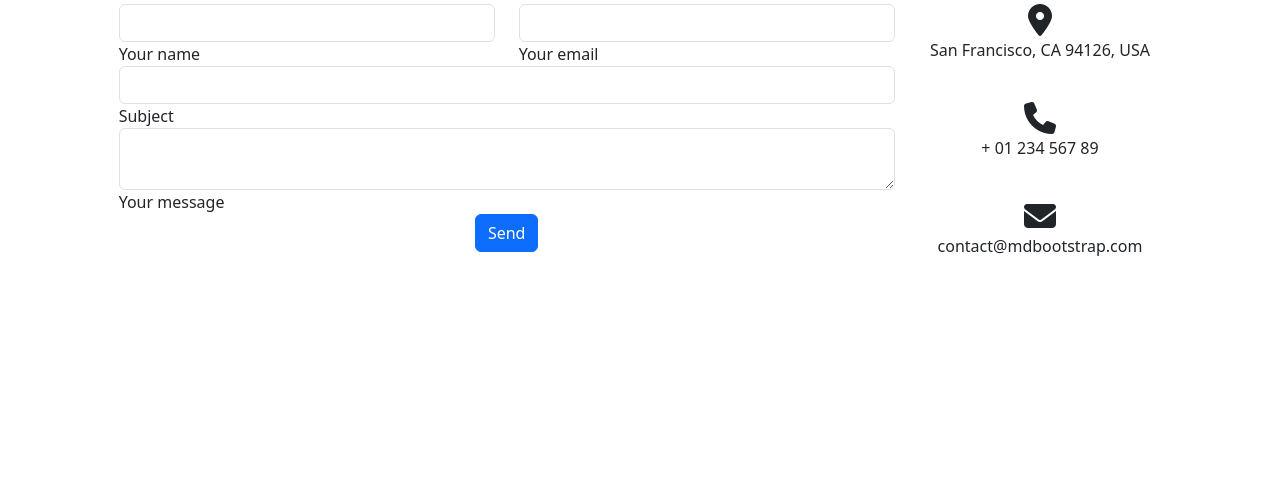
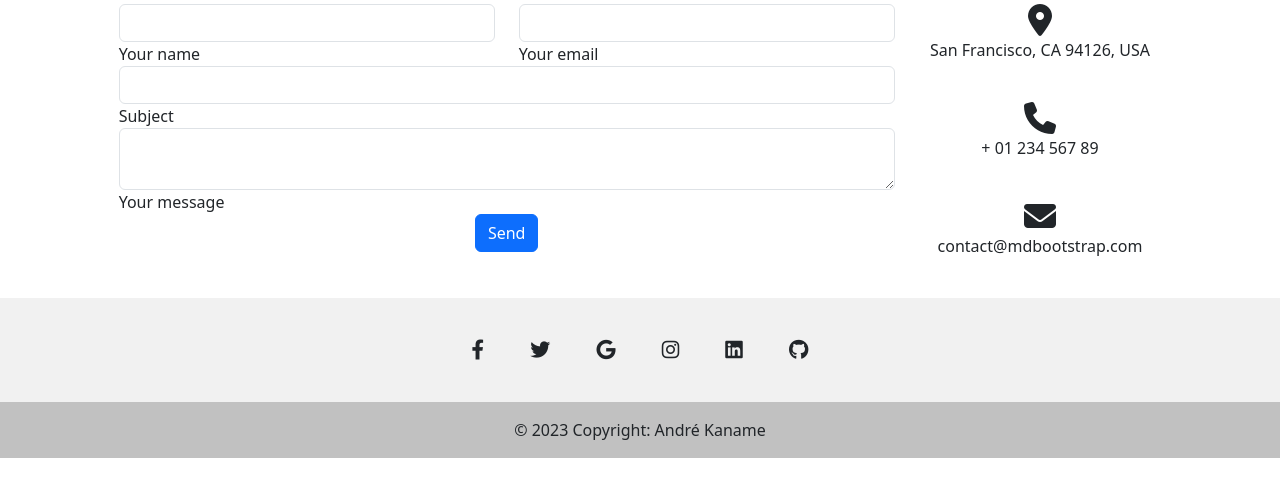
Before and after one commit to AndreKaname/-japanese-restaurant-template, a plain HTML site: page index.html in a window 1280 px wide. Shown: the part 2005-2501 px from the top of the page. After the commit the page ends 2463 px from the top, so only its background shows below. Drawn offline with nearby package versions, Linux system fonts and the light colour scheme.

Commit message:
a modified some things in the footer

```diff
--- a/index.html
+++ b/index.html
@@ -217,105 +217,80 @@
     </div>
 
 </section>
+
+
+<footer class="text-center text-white" style="background-color: #f1f1f1;">
+    <!-- Grid container -->
+    <div class="container pt-4">
+      <!-- Section: Social media -->
+      <section class="mb-4">
+        <!-- Facebook -->
+        <a
+          class="btn btn-link btn-floating btn-lg text-dark m-1"
+          href="#!"
+          role="button"
+          data-mdb-ripple-color="dark"
+          ><i class="fab fa-facebook-f"></i
+        ></a>
+
+        <!-- Twitter -->
+        <a
+          class="btn btn-link btn-floating btn-lg text-dark m-1"
+          href="#!"
+          role="button"
+          data-mdb-ripple-color="dark"
+          ><i class="fab fa-twitter"></i
+        ></a>
+
+        <!-- Google -->
+        <a
+          class="btn btn-link btn-floating btn-lg text-dark m-1"
+          href="#!"
+          role="button"
+          data-mdb-ripple-color="dark"
+          ><i class="fab fa-google"></i
+        ></a>
+
+        <!-- Instagram -->
+        <a
+          class="btn btn-link btn-floating btn-lg text-dark m-1"
+          href="#!"
+          role="button"
+          data-mdb-ripple-color="dark"
+          ><i class="fab fa-instagram"></i
+        ></a>
+
+        <!-- Linkedin -->
+        <a
+          class="btn btn-link btn-floating btn-lg text-dark m-1"
+          href="#!"
+          role="button"
+          data-mdb-ripple-color="dark"
+          ><i class="fab fa-linkedin"></i
+        ></a>
+        <!-- Github -->
+        <a
+          class="btn btn-link btn-floating btn-lg text-dark m-1"
+          href="#!"
+          role="button"
+          data-mdb-ripple-color="dark"
+          ><i class="fab fa-github"></i
+        ></a>
+      </section>
+      <!-- Section: Social media -->
+    </div>
+    <!-- Grid container -->
+
+    <!-- Copyright -->
+    <div class="text-center text-dark p-3" style="background-color: rgba(0, 0, 0, 0.2);">
+      © 2023 Copyright: André Kaname
+
+    </div>
+    <!-- Copyright -->
+  </footer>
 <!--Section: Contact v.2-->
 
       </div>
-      <br>
-      <br>
-      <br>
-      <br>
-      <br>
-      <br>
-      <br>
-      <br>
-      <br>
-      <br>
-      <br>
-      <br>
-      <br>
-      <br>
-      <br>
-      <br>
-      <br>
-      <br>
-      <br>
-      <br>
-      <br>
-      <br>
-      <br>
-      <br>
-      <br>
-      <br>
-      <br>
-      <br>
-      <br>
-      <br>
-      <br>
-      <br>
-      <br>
-      <br>
-      <br>
-      <br>
-      <br>
-      <br>
-      <br>
-      <br>
-      <br>
-      <br>
-      <br>
-      <br>
-      <br>
-      <br>
-      <br>
-      <br>
-      <br>
-      <br>
-      <br>
-      <br>
-      <br>
-      <br>
-      <br>
-      <br>
-      <br>
-      <br>
-      <br>
-      <br>
-      <br>
-      <br>
-      <br>
-      <br>
-      <br>
-      <br>
-      <br>
-      <br>
-      <br>
-      <br>
-      <br>
-      <br>
-      <br>
-      <br>
-      <br>
-      <br>
-      <br>
-      <br>
-      <br>
-      <br>
-      <br>
-      <br>
-      <br>
-      <br>
-      <br>
-      <br>
-      <br>
-      <br>
-      <br>
-      <br>
-      <br>
-
-
-
-
-
 
     <script src="https://cdn.jsdelivr.net/npm/bootstrap@5.3.0-alpha1/dist/js/bootstrap.bundle.min.js" integrity="sha384-w76AqPfDkMBDXo30jS1Sgez6pr3x5MlQ1ZAGC+nuZB+EYdgRZgiwxhTBTkF7CXvN" crossorigin="anonymous"></script>
 
```
